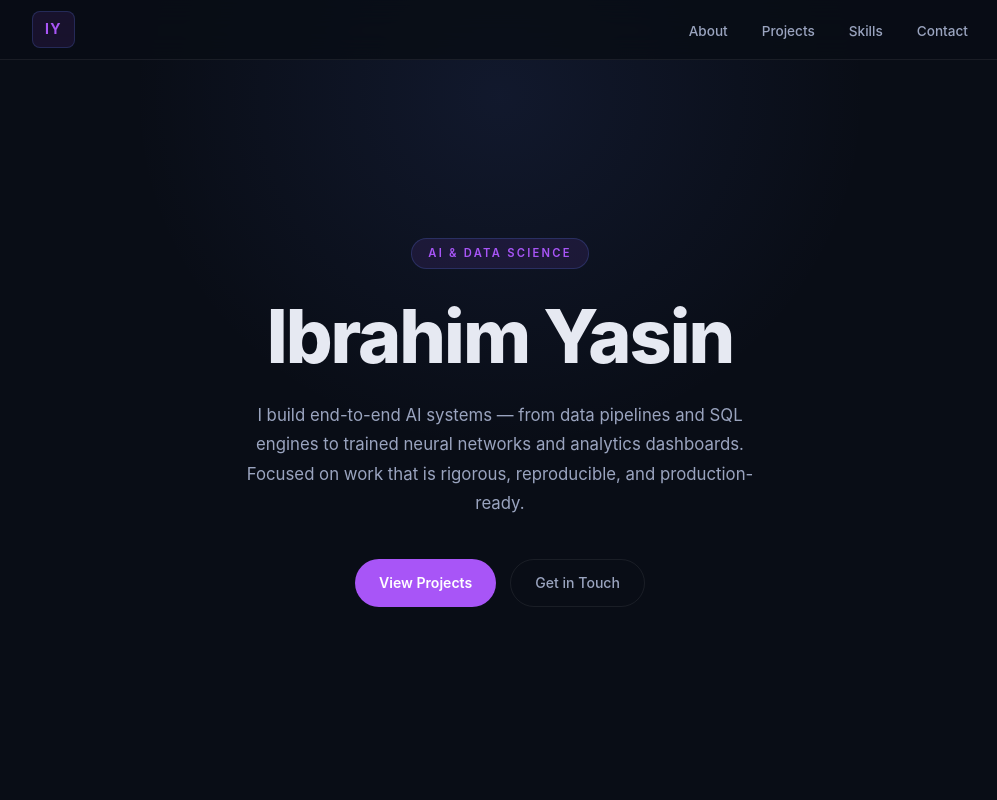
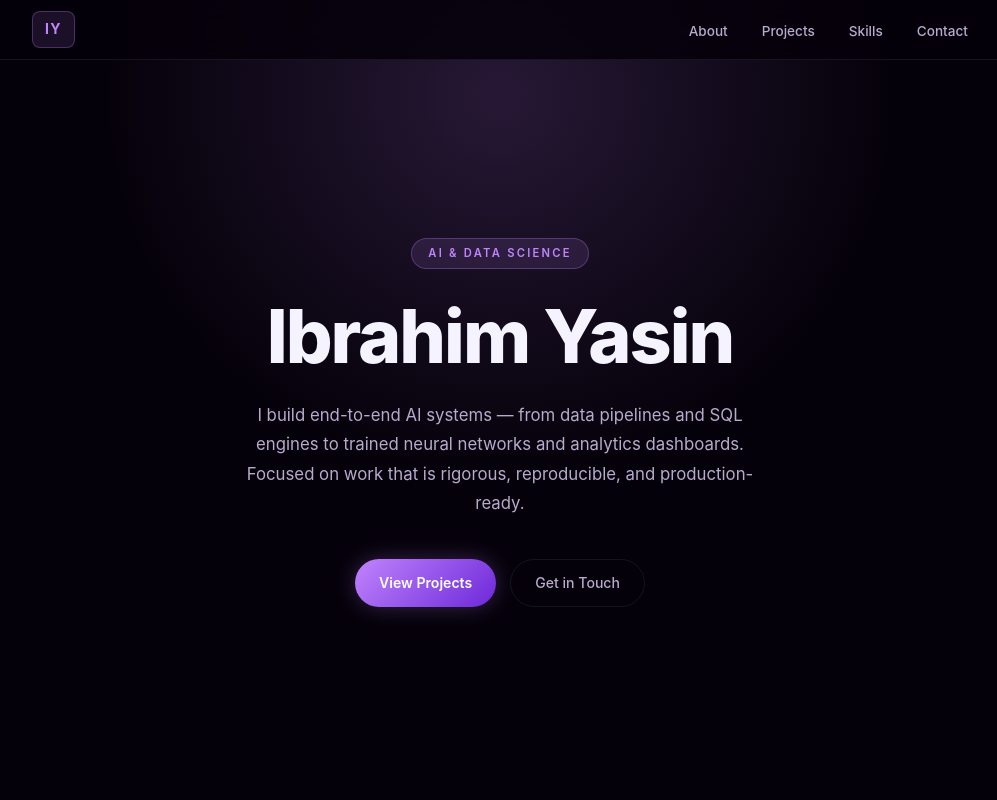
Before and after one commit to ibrahim-yasin/portfolio, a plain HTML site: page index.html in a window 1280 px wide. Shown: the top 800 px of the page, without its empty margins (140-1137 px from the left). Drawn offline with Linux system fonts and the light colour scheme.

Commit message:
Add Thee

```diff
--- a/style.css
+++ b/style.css
@@ -8,27 +8,28 @@
 
 :root {
   /* Backgrounds */
-  --bg: #090d16;
-  --bg-alt: #0d1220;
-  --bg-card: #0f1628;
+  --bg: #05010a;
+  --bg-alt: #0a0514;
+  --bg-card: #11081f;
 
-  /* Accent (Main Purple) */
-  --accent: #a855f7;
-  --accent-2: #7c3aed;
+  /* Accent (Modern Purple) */
+  --accent: #c084fc;
+  --accent-2: #9333ea;
+  --accent-strong: #6d28d9;
 
   /* Glow & Borders */
-  --accent-glow: rgba(168, 85, 247, 0.15);
+  --accent-glow: rgba(192, 132, 252, 0.22);
   --border: rgba(255, 255, 255, 0.07);
-  --border-hover: rgba(168, 85, 247, 0.25);
+  --border-hover: rgba(192, 132, 252, 0.3);
 
   /* Text */
-  --text: #e6e9f2;
-  --text-muted: #9aa4bf;
-  --text-dim: #6b7490;
+  --text: #f5f3ff;
+  --text-muted: #b7aacd;
+  --text-dim: #7e6f98;
 
   /* Tags */
-  --tag-bg: rgba(168, 85, 247, 0.1);
-  --tag-text: #d8b4fe;
+  --tag-bg: rgba(192, 132, 252, 0.12);
+  --tag-text: #ead7ff;
 
   /* UI */
   --r-card: 14px;
@@ -69,7 +70,7 @@ section[id] {
   inset: 0 0 auto 0;
   z-index: 100;
   height: var(--nav-h);
-  background: rgba(9, 13, 22, 0.85);
+  background: rgba(5, 1, 10, 0.84);
   backdrop-filter: blur(14px);
   -webkit-backdrop-filter: blur(14px);
   border-bottom: 1px solid var(--border);
@@ -91,14 +92,16 @@ section[id] {
   letter-spacing: 0.1em;
   color: var(--accent);
   background: var(--tag-bg);
-  border: 1px solid rgba(91, 126, 245, 0.22);
+  border: 1px solid rgba(192, 132, 252, 0.28);
   border-radius: 8px;
   padding: 5px 12px;
-  transition: background 0.2s;
+  transition: background 0.2s, border-color 0.2s, box-shadow 0.2s;
 }
 
 .nav-logo:hover {
-  background: rgba(91, 126, 245, 0.18);
+  background: rgba(192, 132, 252, 0.18);
+  border-color: rgba(192, 132, 252, 0.4);
+  box-shadow: 0 0 18px rgba(192, 132, 252, 0.18);
 }
 
 .nav-links {
@@ -158,17 +161,19 @@ section[id] {
   align-items: center;
   gap: 9px;
   padding: 11px 24px;
-  background: var(--accent);
+  background: linear-gradient(135deg, var(--accent), var(--accent-strong));
   color: #fff;
   font-size: 0.88rem;
   font-weight: 600;
   border-radius: var(--r-pill);
-  transition: opacity 0.2s, box-shadow 0.2s;
+  transition: opacity 0.2s, box-shadow 0.2s, transform 0.2s;
+  box-shadow: 0 0 22px rgba(192, 132, 252, 0.28);
 }
 
 .btn-primary:hover {
-  opacity: 0.87;
-  box-shadow: 0 0 28px rgba(91, 126, 245, 0.38);
+  opacity: 0.95;
+  box-shadow: 0 0 34px rgba(192, 132, 252, 0.45);
+  transform: translateY(-1px);
 }
 
 .btn-ghost {
@@ -180,12 +185,13 @@ section[id] {
   font-size: 0.88rem;
   font-weight: 500;
   border-radius: var(--r-pill);
-  transition: border-color 0.2s, color 0.2s;
+  transition: border-color 0.2s, color 0.2s, background 0.2s;
 }
 
 .btn-ghost:hover {
   border-color: var(--border-hover);
   color: var(--text);
+  background: rgba(192, 132, 252, 0.05);
 }
 
 /* ── Hero ────────────────────────────────────────────────────────────────── */
@@ -208,7 +214,11 @@ section[id] {
   transform: translateX(-50%);
   width: 800px;
   height: 480px;
-  background: radial-gradient(ellipse at 50% 20%, rgba(91, 126, 245, 0.1) 0%, transparent 65%);
+  background: radial-gradient(
+    ellipse at 50% 20%,
+    rgba(192, 132, 252, 0.18) 0%,
+    transparent 70%
+  );
   pointer-events: none;
 }
 
@@ -225,7 +235,7 @@ section[id] {
   text-transform: uppercase;
   color: var(--accent);
   background: var(--tag-bg);
-  border: 1px solid rgba(91, 126, 245, 0.22);
+  border: 1px solid rgba(192, 132, 252, 0.28);
   border-radius: var(--r-pill);
   padding: 5px 16px;
   margin-bottom: 28px;
@@ -293,7 +303,7 @@ section[id] {
   flex-direction: column;
   gap: 13px;
   padding: 26px;
-  background: var(--bg-card);
+  background: linear-gradient(180deg, rgba(17, 8, 31, 0.95), rgba(12, 6, 24, 0.98));
   border: 1px solid var(--border);
   border-radius: var(--r-card);
   color: inherit;
@@ -302,8 +312,8 @@ section[id] {
 
 .card:hover {
   border-color: var(--border-hover);
-  box-shadow: 0 4px 40px var(--accent-glow);
-  transform: translateY(-3px);
+  box-shadow: 0 0 50px rgba(192, 132, 252, 0.2);
+  transform: translateY(-6px) scale(1.01);
 }
 
 .card-category {
@@ -393,12 +403,13 @@ section[id] {
   border: 1px solid var(--border);
   border-radius: var(--r-pill);
   padding: 5px 14px;
-  transition: border-color 0.2s, color 0.2s;
+  transition: border-color 0.2s, color 0.2s, background 0.2s;
 }
 
 .skill-pills span:hover {
   border-color: var(--border-hover);
   color: var(--text);
+  background: rgba(192, 132, 252, 0.06);
 }
 
 /* ── Contact ─────────────────────────────────────────────────────────────── */
```
